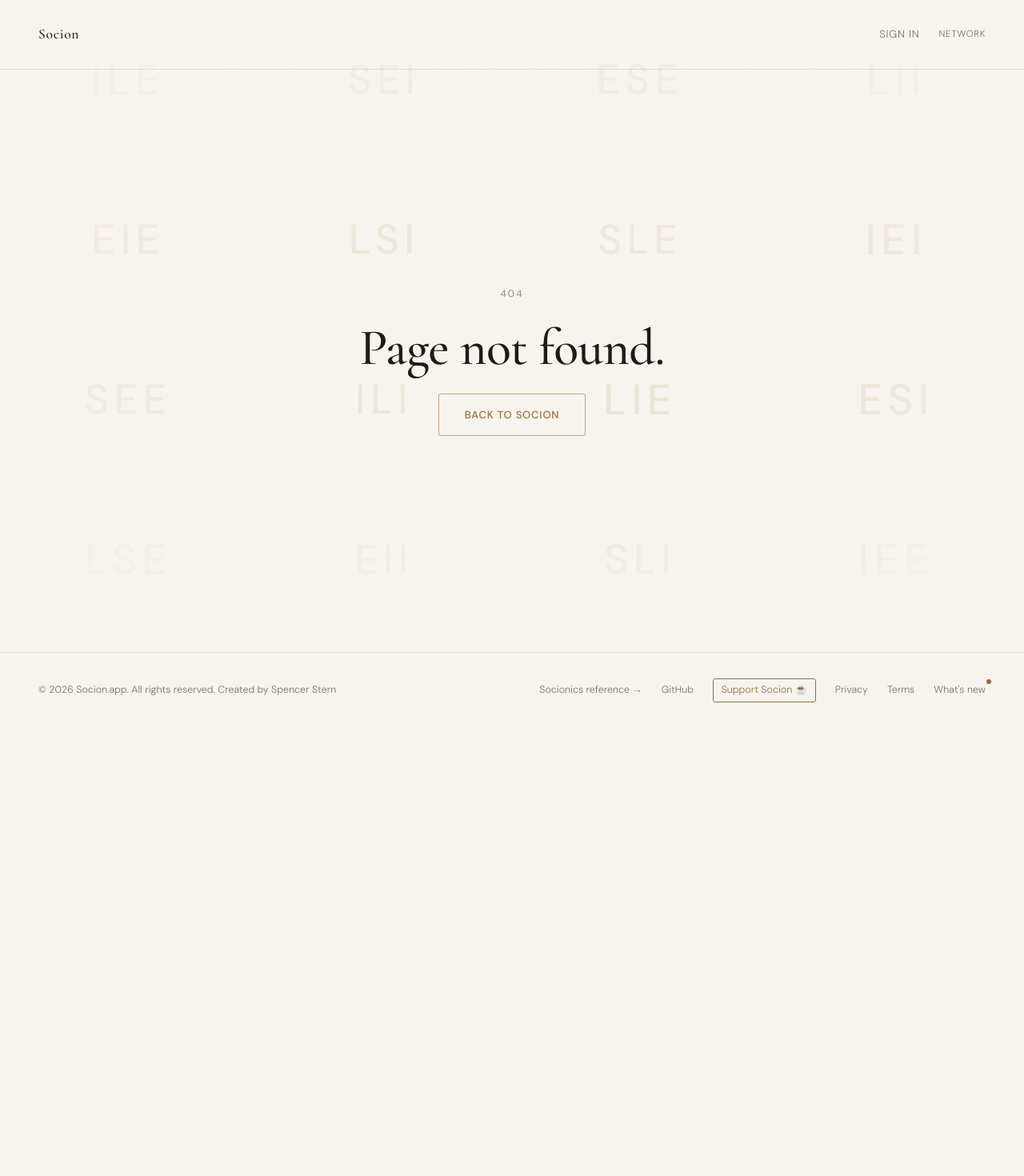
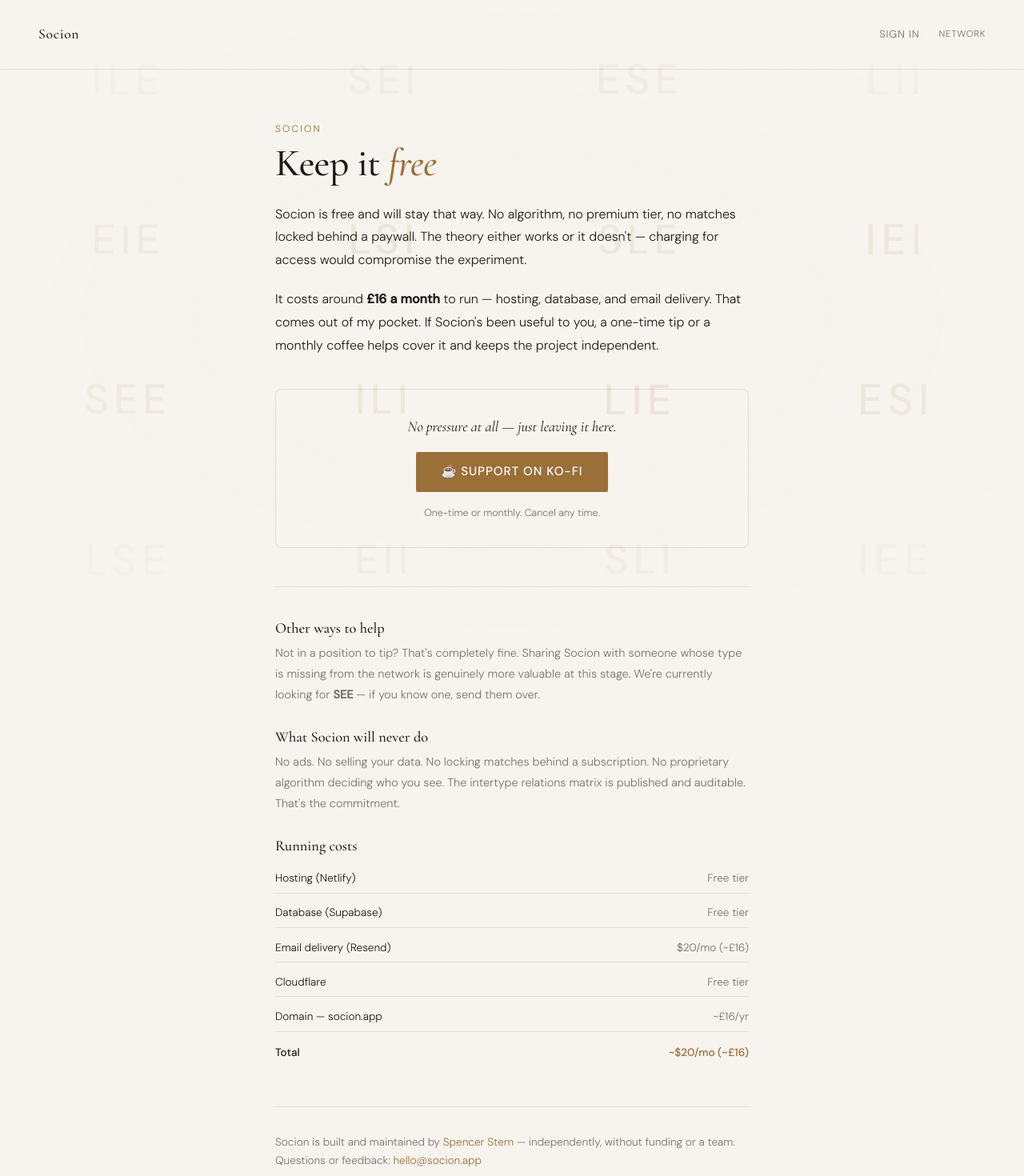
Before and after one commit to sstern42/socionics-match, a React (Vite) app: page /support in a window 1280 px wide. Shown: the top 1470 px of the page at 80% size. Before the commit the page ends 910 px from the top, so only its background shows below. Built offline with nearby package versions, Linux system fonts and the light colour scheme; no server answers.

Commit message:
Add files via upload

```diff
--- a/src/App.jsx
+++ b/src/App.jsx
@@ -1,4 +1,5 @@
 import { BrowserRouter, Routes, Route } from 'react-router-dom'
+import Support from './pages/Support'
 import Home from './pages/Home'
 import Onboarding from './pages/Onboarding'
 import Auth from './pages/Auth'
@@ -33,6 +34,7 @@ export default function App() {
         <Route path="/terms" element={<Terms />} />
         <Route path="/admin" element={<Admin />} />
         <Route path="/changelog" element={<Changelog />} />
+        <Route path="/support" element={<Support />} />
         <Route path="/network" element={<Network />} />
         <Route path="/feed" element={<Feed />} />
         <Route path="/messages" element={<Messages />} />
--- a/src/components/Layout.jsx
+++ b/src/components/Layout.jsx
@@ -132,10 +132,7 @@ export default function Layout({ children, hideFooter = false, noScroll = false
           <div style={{ display: 'flex', gap: '1.5rem', alignItems: 'center', flexWrap: 'wrap' }}>
             <a href="https://socionicsinsight.com">Socionics reference &rarr;</a>
             <a href="https://github.com/sstern42/socionics-match" target="_blank" rel="noopener noreferrer" style={{ fontSize: '0.78rem', color: 'var(--muted)', textDecoration: 'none' }}>GitHub</a>
-            <a href="https://ko-fi.com/socion" target="_blank" rel="noopener noreferrer"
-              style={{ fontSize: '0.78rem', color: 'var(--accent)', textDecoration: 'none', border: '1px solid var(--accent)', borderRadius: 3, padding: '0.2rem 0.6rem' }}>
-              Support Socion ☕
-            </a>
+            <Link to="/support" style={{ fontSize: '0.78rem', color: 'var(--accent)', textDecoration: 'none', border: '1px solid var(--accent)', borderRadius: 3, padding: '0.2rem 0.6rem' }}>Support Socion ☕</Link>
             <Link to="/privacy" style={{ fontSize: '0.78rem', color: 'var(--muted)', textDecoration: 'none' }}>Privacy</Link>
             <Link to="/terms" style={{ fontSize: '0.78rem', color: 'var(--muted)', textDecoration: 'none' }}>Terms</Link>
             <Link to="/changelog" style={{ fontSize: '0.78rem', color: 'var(--muted)', textDecoration: 'none', position: 'relative' }}
--- /dev/null
+++ b/src/pages/Support.jsx
@@ -0,0 +1,88 @@
+import Layout from '../components/Layout'
+
+export default function Support() {
+  return (
+    <Layout>
+      <section style={{ maxWidth: 640, margin: '0 auto', padding: '4rem 1.5rem' }}>
+        <p className="eyebrow">Socion</p>
+        <h1 style={{ fontFamily: 'var(--serif)', fontSize: 'clamp(2rem,5vw,3rem)', marginTop: '0.5rem', marginBottom: '1.5rem' }}>
+          Keep it <em>free</em>
+        </h1>
+
+        <p style={{ fontSize: '1rem', color: 'var(--text)', lineHeight: 1.8, marginBottom: '1.25rem' }}>
+          Socion is free and will stay that way. No algorithm, no premium tier, no matches locked behind a paywall. The theory either works or it doesn't — charging for access would compromise the experiment.
+        </p>
+
+        <p style={{ fontSize: '1rem', color: 'var(--text)', lineHeight: 1.8, marginBottom: '2.5rem' }}>
+          It costs around <strong>£16 a month</strong> to run — hosting, database, and email delivery. That comes out of my pocket. If Socion's been useful to you, a one-time tip or a monthly coffee helps cover it and keeps the project independent.
+        </p>
+
+        <div style={{
+          border: '1px solid var(--border)', borderRadius: 8,
+          padding: '2rem', marginBottom: '3rem',
+          display: 'flex', flexDirection: 'column', alignItems: 'center', gap: '1rem',
+          textAlign: 'center',
+        }}>
+          <p style={{ fontFamily: 'var(--serif)', fontSize: '1.15rem', color: 'var(--text)', lineHeight: 1.6 }}>
+            <em>No pressure at all — just leaving it here.</em>
+          </p>
+          <a
+            href="https://ko-fi.com/socion"
+            target="_blank"
+            rel="noopener noreferrer"
+            className="btn-primary"
+            style={{ textDecoration: 'none', fontSize: '0.95rem', padding: '0.75rem 2rem', display: 'inline-block' }}
+            onClick={() => window.umami?.track('support-kofi-clicked')}
+          >
+            ☕ Support on Ko-fi
+          </a>
+          <p style={{ fontSize: '0.78rem', color: 'var(--muted)' }}>One-time or monthly. Cancel any time.</p>
+        </div>
+
+        <div style={{ borderTop: '1px solid var(--border)', paddingTop: '2.5rem', display: 'flex', flexDirection: 'column', gap: '1.75rem' }}>
+          <div>
+            <h2 style={{ fontFamily: 'var(--serif)', fontSize: '1.15rem', marginBottom: '0.5rem' }}>Other ways to help</h2>
+            <p style={{ fontSize: '0.9rem', color: 'var(--muted)', lineHeight: 1.8 }}>
+              Not in a position to tip? That's completely fine. Sharing Socion with someone whose type is missing from the network is genuinely more valuable at this stage. We're currently looking for <strong>SEE</strong> — if you know one, send them over.
+            </p>
+          </div>
+
+          <div>
+            <h2 style={{ fontFamily: 'var(--serif)', fontSize: '1.15rem', marginBottom: '0.5rem' }}>What Socion will never do</h2>
+            <p style={{ fontSize: '0.9rem', color: 'var(--muted)', lineHeight: 1.8 }}>
+              No ads. No selling your data. No locking matches behind a subscription. No proprietary algorithm deciding who you see. The intertype relations matrix is published and auditable. That's the commitment.
+            </p>
+          </div>
+
+          <div>
+            <h2 style={{ fontFamily: 'var(--serif)', fontSize: '1.15rem', marginBottom: '0.5rem' }}>Running costs</h2>
+            <div style={{ display: 'flex', flexDirection: 'column', gap: '0.4rem', marginTop: '0.75rem' }}>
+              {[
+                ['Hosting (Netlify)', 'Free tier'],
+                ['Database (Supabase)', 'Free tier'],
+                ['Email delivery (Resend)', '$20/mo (~£16)'],
+                ['Cloudflare', 'Free tier'],
+                ['Domain — socion.app', '~£16/yr'],
+              ].map(([item, cost]) => (
+                <div key={item} style={{ display: 'flex', justifyContent: 'space-between', fontSize: '0.85rem', padding: '0.4rem 0', borderBottom: '1px solid var(--border)' }}>
+                  <span style={{ color: 'var(--text)' }}>{item}</span>
+                  <span style={{ color: 'var(--muted)' }}>{cost}</span>
+                </div>
+              ))}
+              <div style={{ display: 'flex', justifyContent: 'space-between', fontSize: '0.85rem', padding: '0.5rem 0' }}>
+                <span style={{ color: 'var(--text)', fontWeight: 500 }}>Total</span>
+                <span style={{ color: 'var(--accent)', fontWeight: 500 }}>~$20/mo (~£16)</span>
+              </div>
+            </div>
+          </div>
+        </div>
+
+        <div style={{ marginTop: '3rem', paddingTop: '2rem', borderTop: '1px solid var(--border)' }}>
+          <p style={{ fontSize: '0.85rem', color: 'var(--muted)', lineHeight: 1.7 }}>
+            Socion is built and maintained by <a href="https://spencerstern.com" target="_blank" rel="noopener noreferrer" style={{ color: 'var(--accent)', textDecoration: 'none' }}>Spencer Stern</a> — independently, without funding or a team. Questions or feedback: <a href="mailto:hello@socion.app" style={{ color: 'var(--accent)', textDecoration: 'none' }}>hello@socion.app</a>
+          </p>
+        </div>
+      </section>
+    </Layout>
+  )
+}
```
Also changed, not shown: 1 other file (tests, documents, lock files or other folders).
